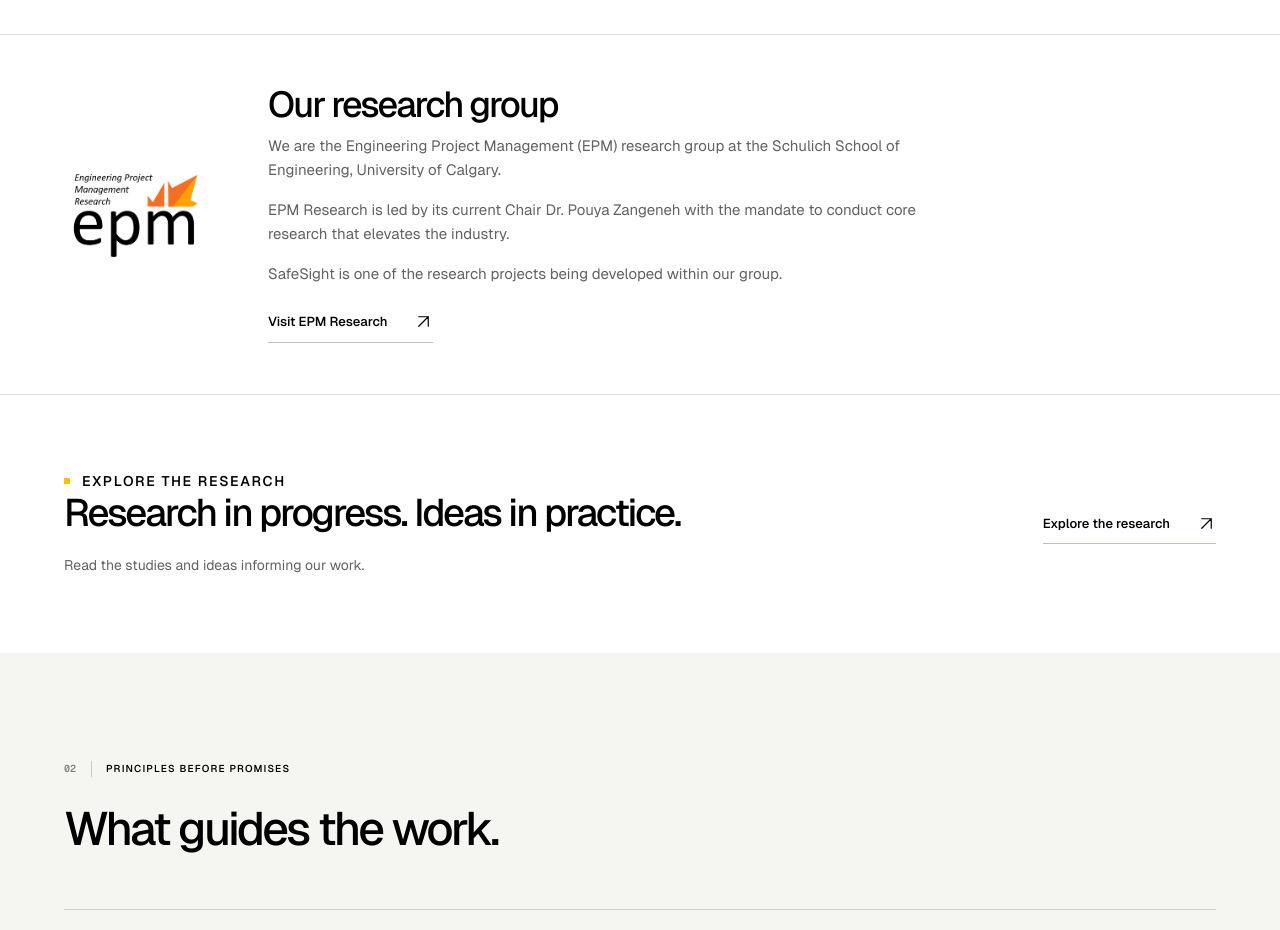
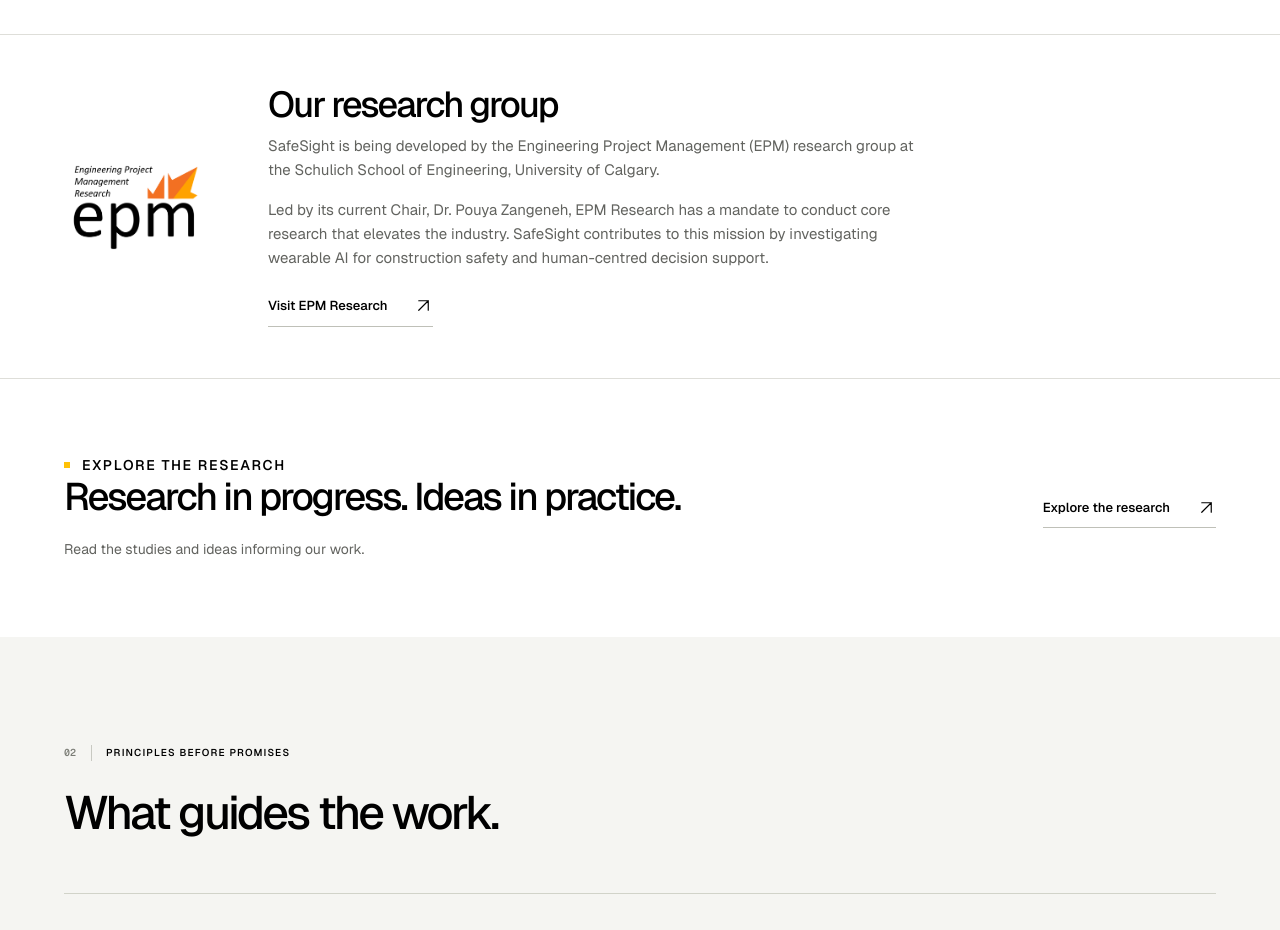
Before and after one commit to Khashayarghorab/Safesight, a Next.js app: page /about in a window 1280 px wide. Shown: the part 1360-2290 px from the top of the page. Built offline with nearby package versions, Linux system fonts and the light colour scheme.

Commit message:
Publish approved About research group copy

```diff
--- a/components/research-affiliation.tsx
+++ b/components/research-affiliation.tsx
@@ -7,9 +7,8 @@ export default function ResearchAffiliation() {
         <img src="/brand/epm-research.png" alt="" width="661" height="461" loading="lazy" />
         <div>
           <h2 id="research-origin-heading">Our research group</h2>
-          <p>We are the Engineering Project Management (EPM) research group at the Schulich School of Engineering, University of Calgary.</p>
-          <p>EPM Research is led by its current Chair Dr. <a href="https://profiles.ucalgary.ca/pouya-zangeneh">Pouya Zangeneh</a> with the mandate to conduct core research that elevates the industry.</p>
-          <p>SafeSight is one of the research projects being developed within our group.</p>
+          <p>SafeSight is being developed by the Engineering Project Management (EPM) research group at the Schulich School of Engineering, University of Calgary.</p>
+          <p>Led by its current Chair, Dr. <a href="https://profiles.ucalgary.ca/pouya-zangeneh">Pouya Zangeneh</a>, EPM Research has a mandate to conduct core research that elevates the industry. SafeSight contributes to this mission by investigating wearable AI for construction safety and human-centred decision support.</p>
           <a className="text-link" href="https://epmresearch.com/">Visit EPM Research <Icon name="diagonal" /></a>
         </div>
       </div>
```
